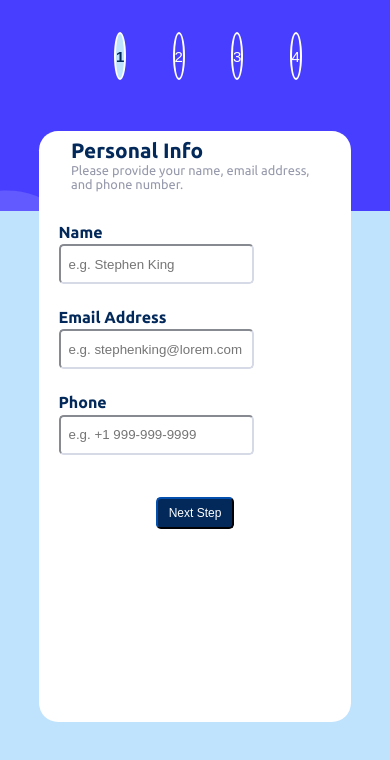
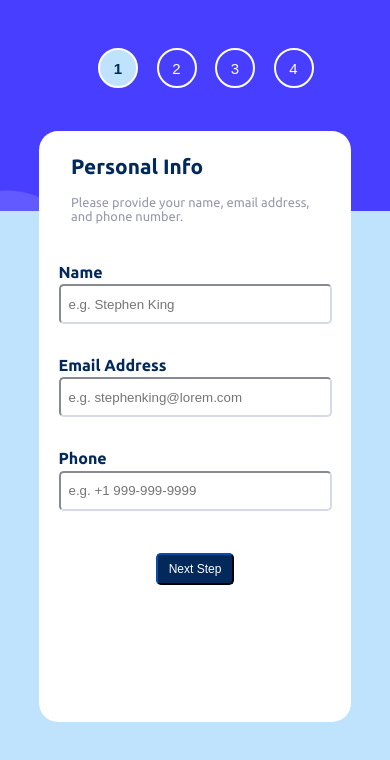
Before and after one commit to mnavai/multistepsform-reactapp, a React (Create React App) app: page / in a window 390 px wide. Shown: the top 760 px of the page. Built offline with nearby package versions, Linux system fonts and the light colour scheme.

Commit message:
mobile view fixing

```diff
--- a/src/components/HeadingGroup/HeadingGroup.css
+++ b/src/components/HeadingGroup/HeadingGroup.css
@@ -7,6 +7,7 @@
     font-size: 1.5rem;
     font-weight: bold;
     color: hsl(213, 96%, 18%);
+    padding-bottom: 1rem;
 }
 .hgroup-p{
     font-size: 1rem;
--- a/src/components/Input/Input.css
+++ b/src/components/Input/Input.css
@@ -34,6 +34,9 @@
 
 @media screen and (max-width:578px) {
     .form-input{
-        width: 50vw;
+        width: 70vw;
+    }
+    .field-group {
+        margin: 1rem auto 1rem auto;
     }
 }
--- a/src/components/MainWrapper/MainWrapper.css
+++ b/src/components/MainWrapper/MainWrapper.css
@@ -115,4 +115,7 @@
         width: 80vw;
         height: 30vh;
     }
+    .form-hgroup{
+        margin-top: 1.5rem;
+    }
 }
--- a/src/components/SidebarLink/SidebarLink.css
+++ b/src/components/SidebarLink/SidebarLink.css
@@ -53,10 +53,15 @@
         display: none;
         padding: .2rem;
     }
-    .circle-icon{
-        width: 3rem;
-            /* Adjust the width for smaller screens */
-            height: 3rem;
-            /* Adjust the height for smaller screens */
+
+    .list-items {
+        padding: 0;
+        width: 15vw;
+        margin-top: 2rem;
     }
+    .circle-icon {
+        width: 40px;
+        height: 40px
+    }
+
 }
```
